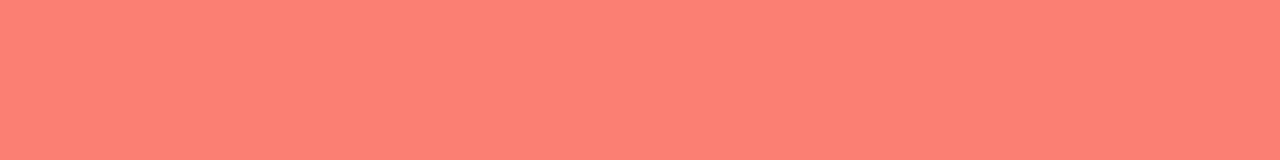
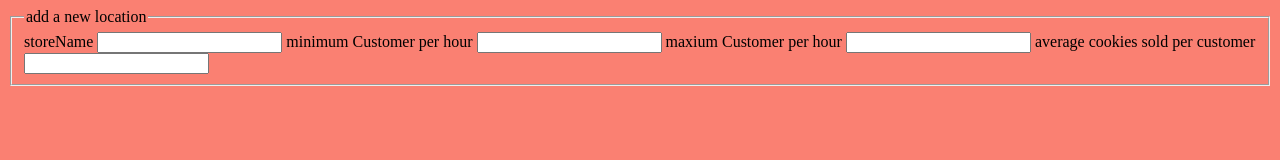
Before and after one commit to mortuiccio/cookie-stand, a plain HTML site: page sales.html in a window 1280 px wide. Drawn offline with Linux system fonts and the light colour scheme.

Commit message:
added form

```diff
--- a/sales.html
+++ b/sales.html
@@ -8,6 +8,22 @@
     <title>Cookies Sales</title>
 </head>
 <body>
+    <form id="form">
+        <fieldset>
+            <legend>add a new location</legend>
+            <label for="storeName">storeName</label>
+            <input type="text" name = "storeName"/>
+
+            <label for="min">minimum Customer per hour</label>
+            <input type="number" name = "min"/>
+
+            <label for="max">maxium Customer per hour</label>
+            <input type="number" name = "max"/>
+
+            <label for="aver">average cookies sold per customer</label>
+            <input type="number" name = "aver"/>
+        </fieldset>
+    </form>
     <table id="sales"></table>
 
 
```
